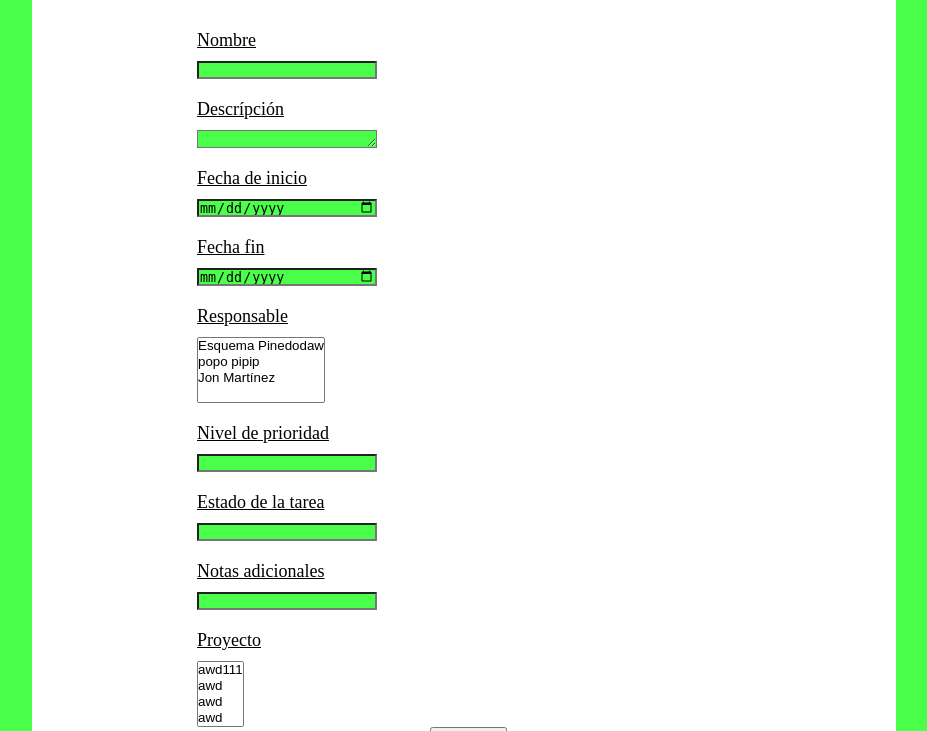
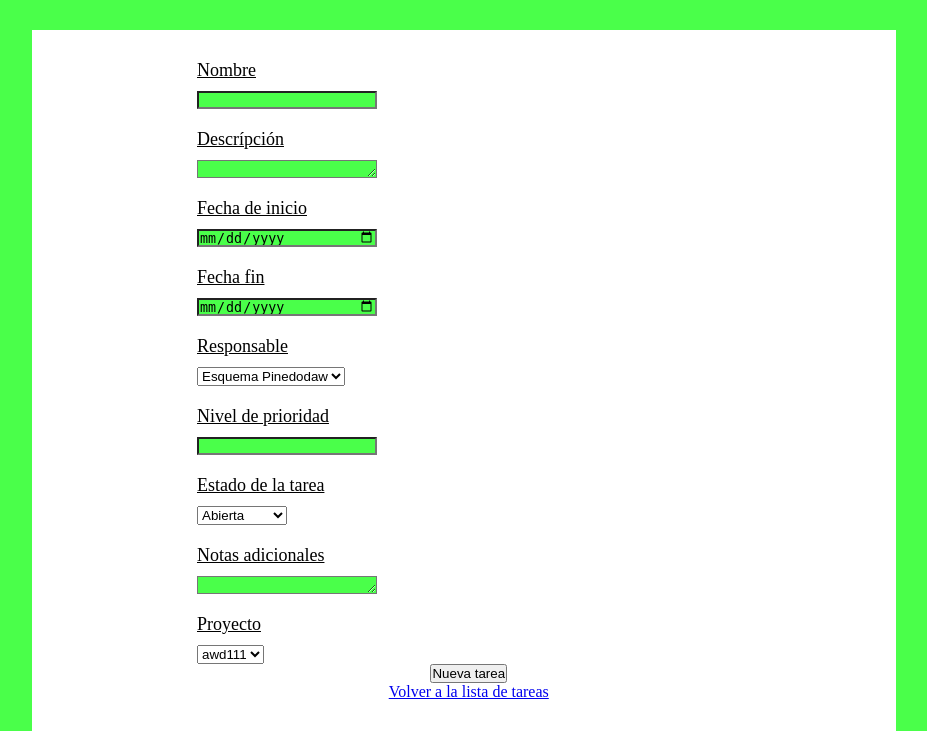
Before and after one commit to asiervelasco/IWEntregable2, a Django app: page /appEmpresaDjango/tarea/creacion/ in a window 1280 px wide. Shown: the part 220-951 px from the top of the page, without its empty margins (168-1095 px from the left). Run offline with Django 3.2, Linux system fonts and the light colour scheme; data comes from the database, SQL or seed files in the repository; both versions use the stored data as it was after the commit; grey boxes are pictures that could not be loaded.

Commit message:
Completamente funcional

```diff
--- a/empresaDjango/appEmpresaDjango/static/css/estilo.css
+++ b/empresaDjango/appEmpresaDjango/static/css/estilo.css
@@ -103,6 +103,7 @@ ul, ol {
 #page{
     margin-left: 200px;
     margin-right: 200px;
+    margin-top: 30px;
     background-color: white;
     display: inline-block;
     width: 67.5%;
--- a/empresaDjango/appEmpresaDjango/templates/crear_tarea.html
+++ b/empresaDjango/appEmpresaDjango/templates/crear_tarea.html
@@ -14,7 +14,7 @@
                 <div id="formulario">
                     Descrípción
                 </div>
-                <textarea class="formulario_input" type="text" name="descripcion"></textarea><br>
+                <textarea class="formulario_input" type="text" name="descripcion"  rows="4" cols="50"></textarea><br>
                 <div id="formulario">
                     Fecha de inicio
                 </div>
@@ -26,7 +26,7 @@
                 <div id="formulario">
                     Responsable
                 </div>
-                <select id="select_responsable" name="responsable" multiple required>
+                <select id="select_responsable" name="responsable" >
                     {% for a in listaempleados %}
                     <option value="{{ a.id }}"> {{ a.nombre}}  {{ a.apellido }}</option>
                     {% endfor %}
@@ -38,15 +38,20 @@
                 <div id="formulario">
                     Estado de la tarea
                 </div>
-                <input class="formulario_input" type="text" name="estado"><br>
+                <select id="select_responsable" name="estado" >
+                    <option value="Abierta">Abierta </option>
+                    <option value="Asignada">Asignada </option>
+                    <option value="En proceso">En proceso </option>
+                    <option value="Finalizada">Finalizada </option>
+                </select>
                 <div id="formulario">
                     Notas adicionales
                 </div>
-                <input class="formulario_input" type="text" name="notas"><br>
+                <textarea class="formulario_input" type="text" name="notas" rows="4" cols="50"></textarea><br>
                 <div id="formulario">
                     Proyecto
                 </div>
-                <select id="select_proyecto" name="proyecto" multiple required>
+                <select id="select_proyecto" name="proyecto" >
                     {% for a in listaproyectos %}
                     <option value="{{ a.id }}"> {{ a.nombre}}</option>
                     {% endfor %}
--- a/empresaDjango/appEmpresaDjango/templates/lista_tareas.html
+++ b/empresaDjango/appEmpresaDjango/templates/lista_tareas.html
@@ -13,6 +13,7 @@
                 <table class="tablapla">
                     <tr>
                         <th class="tittabla">Nombre</th>
+                        <th class="tittabla">Proyecto</th>
                         <th class="tittabla">Fecha de inicio</th>
                         <th class="tittabla">Fecha fin</th>
                         <th class="tittabla">Acciones</th>
@@ -20,6 +21,7 @@
                     {% for a in lista_tareas %}
                         <tr>
                             <td class="comptab">{{ a.nombre }}</td>
+                            <td class="comptab">{{ a.proyecto }}</td>
                             <td class="comptab">{{ a.inicio }}</td>
                             <td class="comptab">{{ a.fin }}</td>
                             <td class="comptab"><a href="{% url 'tareaun' a.id %}">Leer</a></td>
--- a/empresaDjango/appEmpresaDjango/templates/proyecto.html
+++ b/empresaDjango/appEmpresaDjango/templates/proyecto.html
@@ -25,7 +25,7 @@
                                 <td class="comptab">{{ proyecto.inicio }}  -  {{ proyecto.fin }}</td>
                                 <td class="comptab">{{ proyecto.presupuesto }}</td>
                                 <td class="comptab">{{ proyecto.cliente }}</td>
-                                <td class="comptab">{{ proyecto.empleados }}</td>
+                                <td class="comptab">{{empleados}}</td>
                                 <td class="comptab"><a href="{% url 'actualizar_proyecto' proyecto.id %}">Actualizar</a> </td>
                                 <td class="comptab"><a href="{% url 'eliminar_proyecto' proyecto.id %}">Borrar</a> </td>
                             </tr>
--- a/empresaDjango/appEmpresaDjango/urls.py
+++ b/empresaDjango/appEmpresaDjango/urls.py
@@ -17,7 +17,7 @@ urlpatterns = [
      path('tarea/<int:pk>/actualizar/', views.TareaUpdateView.as_view(), name='actualizar_tarea'),
 
      path('proyecto/lista/', views.pruebalistaproyecto, name='listaproyectos'),
-     path('proyecto/<int:pk>/', views.ProyectoDetailView.as_view(), name='proyectoun'),
+     path('proyecto/<int:id>/', views.proyectodetalles, name='proyectoun'),
      path('proyecto/creacion/', views.showform_proy, name='creador_proyecto'),
      path('proyecto/crear/', views.crearproyecto, name='crear_proyecto'),
      path('proyecto/<int:pk>/eliminar/', views.ProyectosDeleteView.as_view(), name='eliminar_proyecto'),
--- a/empresaDjango/appEmpresaDjango/views.py
+++ b/empresaDjango/appEmpresaDjango/views.py
@@ -26,7 +26,6 @@ class EmpleadoDetailView(DetailView):
         context = super(EmpleadoDetailView, self).get_context_data(**kwargs)
         context['titulo_pagina'] = 'Detalles del empleado'
         context['titulo_pagina1'] = 'Detalles del empleado'
-        print(context)
         return context
 
 #Las siguientes dos funciones se encargan de crear el formulario y de la creaciónd de el empleado
@@ -69,16 +68,16 @@ class TareaDetailView(DetailView):
         context = super(TareaDetailView, self).get_context_data(**kwargs)
         context['titulo_pagina'] = 'Detalles de la tarea'
         context['titulo_pagina1'] = 'Detalles de la tarea'
-        print(context)
         return context
 
 
 
 #Encargada de mostrar toda la lista de tareas, ordenadas por id
 def pruebalistatarea(request):
-    tareas =Tarea.objects.order_by('id')
+    tareas =Tarea.objects.order_by('proyecto')
     context = {'lista_tareas': tareas,
-               'titulo_pagina':'Listado de tareas'}
+               'titulo_pagina':'Listado de tareas',
+                'titulo_pagina1': 'Listado de tareas'}
     return render(request, 'lista_tareas.html', context)
 
 #Encargada de mostrar una tarea
@@ -90,7 +89,7 @@ class TareaDetailView(DetailView):
         context['titulo_pagina'] = 'Detalles de la tarea'
         return context
 
-#Encargada de la creacion de tareas
+#Encargada de la creacion de el formulario de creación de tareas
 def showform_proy1(request):
     listaempleados = Empleado.objects.order_by('id')
     listaproyectos = Proyecto.objects.order_by('id')
@@ -100,60 +99,39 @@ def showform_proy1(request):
     context['titulo_pagina'] = 'Crear tarea'
     context['titulo_pagina1'] = 'Crear tarea'
     return render(request, 'crear_tarea.html', context)
-
+#Encargada de la creacion de las tareas
 def creartarea(request):
     nombre = request.POST["nombre"]
     descripcion = request.POST["descripcion"]
     inicio = request.POST["inicio"]
     fin = request.POST["fin"]
-    responsable = request.POST["responsable"]
     prioridad = request.POST["prioridad"]
     estado = request.POST["estado"]
     notas = request.POST["notas"]
-    proyecto = request.POST["proyecto"]
-
     tarea = Tarea()
-
     tarea.nombre = nombre
     tarea.descripcion = descripcion
     tarea.inicio = inicio
     tarea.fin = fin
-    tarea.responsable = responsable
     tarea.prioridad = prioridad
     tarea.estado = estado
     tarea.notas = notas
-    tarea.proyecto = proyecto
-    tarea.save()
-    listaempleados = request.POST.getlist("responsable")
+    listaempleados = request.POST["responsable"]
     for id in listaempleados:
         empleado = Empleado.objects.get(pk=id)
-        tarea.responsable.add(empleado)
-    listaproyectos = request.POST.getlist("proyecto")
+        tarea.responsable=empleado
+    listaproyectos = request.POST["proyecto"]
     for id in listaproyectos:
         proyecto = Proyecto.objects.get(pk=id)
-        tarea.proyecto.add(proyecto)
+        tarea.proyecto=proyecto
     tarea.save()
     return redirect('listatareas')
-
-#Encargado de la eliminación de una tarea
-#def eliminar_tarea(request,id):
-    #tarea = get_object_or_404(Tarea, id=id)
-    #if request.method =="POST":
-        #tarea.delete()
-        #return redirect()
-    #context={
-        #"object":tarea
-    #}
-    #context['titulo_pagina'] = 'Eliminación de tarea'
-    #context['titulo_pagina1'] = 'Eliminar tarea'
-    #return render(request,"eliminar_tarea.html", context)
-
+#Encargada de la eliminación de tareas
 class TareaDeleteView(DeleteView):
     model = Tarea
     template_name = 'eliminar_Tarea.html'
     success_url = reverse_lazy('listatareas')
-
-
+#ncargada de la modificación de tareas
 class TareaUpdateView(UpdateView):
     model = Tarea
     fields = '__all__'
@@ -161,8 +139,6 @@ class TareaUpdateView(UpdateView):
     context = {'listaempleados': listaempleados}
     template_name = 'modificar_tarea.html'
     success_url = reverse_lazy('listatareas')
-
-
 
 #Encargada de mostrar toda la lista de proyectos, ordenados por inicio
 def pruebalistaproyecto(request):
@@ -173,16 +149,26 @@ def pruebalistaproyecto(request):
     return render(request, 'lista_proyectos.html', context)
 
 #Encargada de mostrar un proyecto
+def proyectodetalles (request,id):
+    proyecto=get_object_or_404(Proyecto, pk=id)
+    empleados = proyecto.empleados.all()
+    textempl=""
+    for empleado in empleados:
+        textempl=textempl+empleado.nombre+" "+empleado.apellido+", "
+    context={'proyecto':proyecto, 'empleados':textempl,'titulo_pagina':'Detalles de proyecto',
+               'titulo_pagina1':'Detalles de proyecto'}
+    return render(request,'proyecto.html', context)
 class ProyectoDetailView(DetailView):
     model = Proyecto
     template_name = 'proyecto.html'
     def get_context_data(self, **kwargs):
         context = super(ProyectoDetailView, self).get_context_data(**kwargs)
+
         context['titulo_pagina'] = 'Detalles del proyecto'
         context['titulo_pagina1'] = 'Detalles del proyecto'
         return context
 
-#Encargada de la creacion de proyectos
+#Encargada de la creacion de el formulario de creación de proyectos
 def showform_proy(request):
     listaempleados = Empleado.objects.order_by('id')
     context = {'listaempleados': listaempleados}
@@ -190,7 +176,7 @@ def showform_proy(request):
     context['titulo_pagina1'] = 'Crear proyecto'
     return render(request, 'crear_proyecto.html', context)
 
-
+#Encargada de la creación de proyectos
 def crearproyecto(request):
     nombre = request.POST["nombre"]
     descripcion = request.POST["descripcion"]
@@ -198,9 +184,7 @@ def crearproyecto(request):
     fin = request.POST["fin"]
     presupuesto = request.POST['presupuesto']
     cliente = request.POST['cliente']
-
     proyecto = Proyecto()
-
     proyecto.nombre = nombre
     proyecto.descripcion = descripcion
     proyecto.inicio = inicio
@@ -215,12 +199,13 @@ def crearproyecto(request):
     proyecto.save()
     return redirect('listaproyectos')
 
+#Encargada de la eliminación de proyectos
 class ProyectosDeleteView(DeleteView):
     model = Proyecto
     template_name = 'eliminar_proyecto.html'
     success_url = reverse_lazy('listaproyectos')
 
-
+#Encargada de la modificación de proyectos
 class ProyectosUpdateView(UpdateView):
     model = Proyecto
     fields = '__all__'
```
Also changed, not shown: empresaDjango/db.sqlite3.
